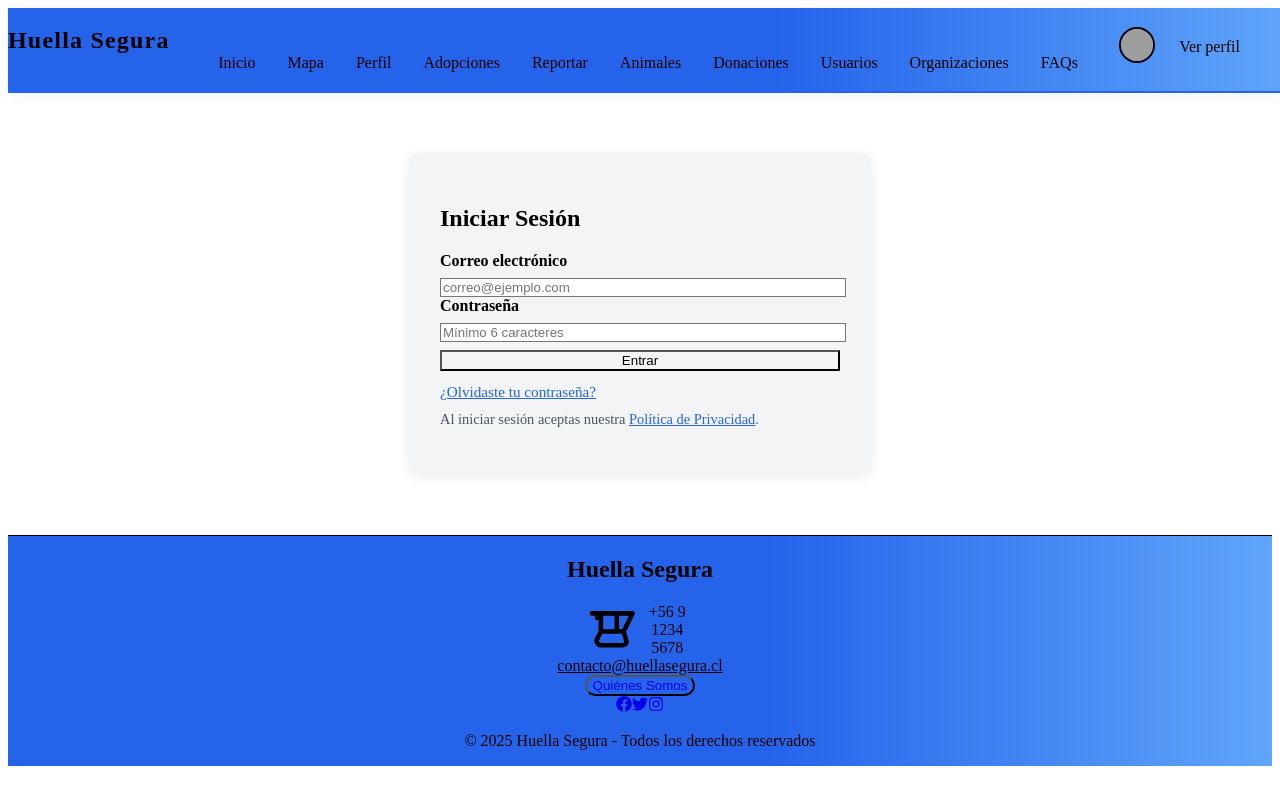
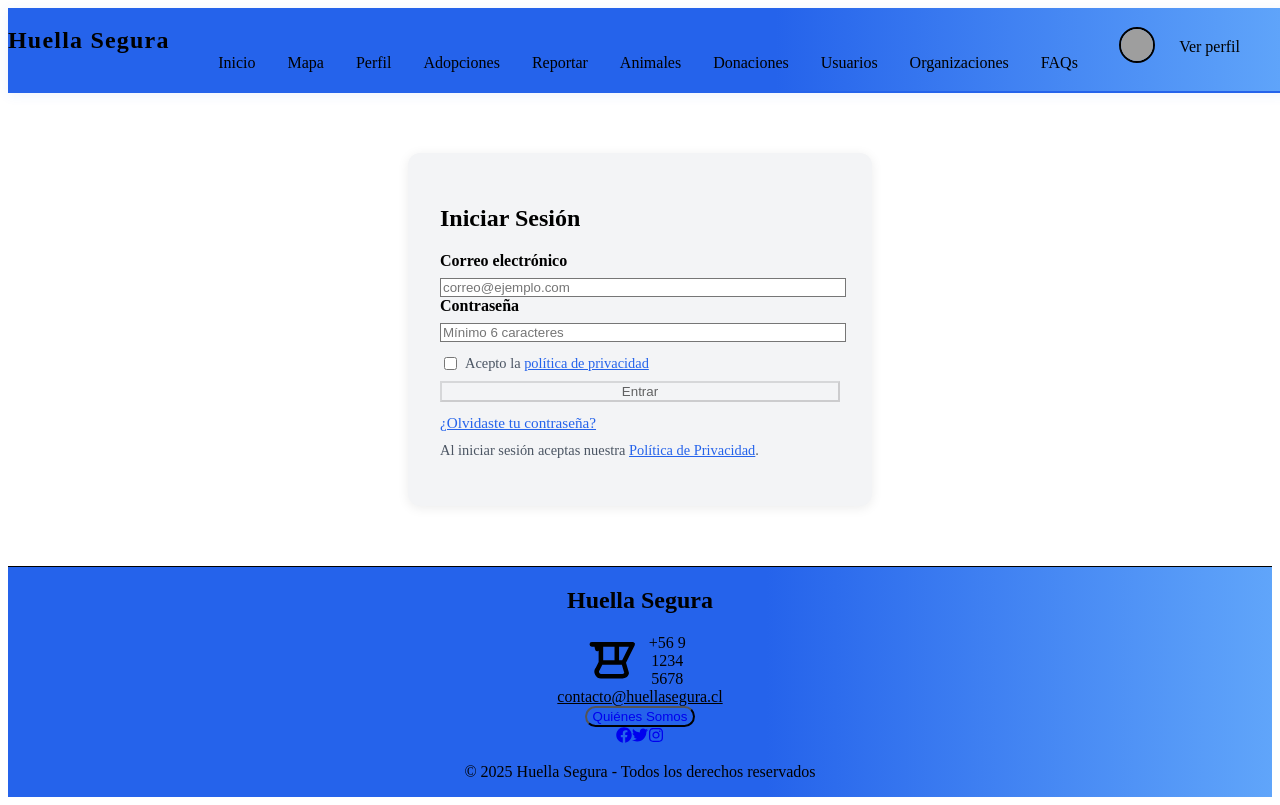
Before and after one commit to imeduuu/integraII, a Next.js app in the folder control-sanitario-next/: page /login in a window 1280 px wide. Built offline with nearby package versions, Linux system fonts and the light colour scheme; grey boxes are pictures that could not be loaded.

Commit message:
Agregar checkbox de aceptación de política en formularios

```diff
--- a/control-sanitario-next/src/components/AdoptionForm.tsx
+++ b/control-sanitario-next/src/components/AdoptionForm.tsx
@@ -61,6 +61,7 @@ export default function AdoptionForm({ animal, onSubmit }: Props) {
       })
       .finally(() => setIsSubmitting(false));
   };
+const [acceptedPolicy, setAcceptedPolicy] = useState(false);
 
   return (
     <form
@@ -124,21 +125,42 @@ export default function AdoptionForm({ animal, onSubmit }: Props) {
         />
         <span id="reason-help" className="text-xs text-gray-500">Explica por qué quieres adoptar.</span>
       </div>
+{}
+      <div className="flex items-center mt-4">
+        <input
+          type="checkbox"
+          id="acceptPolicy"
+          checked={acceptedPolicy}
+          onChange={(e) => setAcceptedPolicy(e.target.checked)}
+          className="mr-2"
+        />
+        <label htmlFor="acceptPolicy" className="text-sm text-gray-700">
+          Acepto la{" "}
+          <a
+            href="/politica-privacidad"
+            className="text-green-700 underline"
+            target="_blank"
+            rel="noopener noreferrer"
+          >
+            política de privacidad
+          </a>
+        </label>
+      </div>
 
-      {/* Migración: Se reemplaza el botón nativo por el componente Button UI estándar. Se mantiene la lógica y accesibilidad. */}
+      {/* Botón deshabilitado hasta aceptar la política */}
       <Button
         type="submit"
         variant="primary"
-        className="bg-green-600 hover:bg-green-700 focus:outline-green-600"
+        className="bg-green-600 hover:bg-green-700 focus:outline-green-600 mt-4"
         aria-label="Enviar solicitud de adopción"
-        disabled={isSubmitting}
+        disabled={isSubmitting || !acceptedPolicy}
       >
         {isSubmitting ? (
           <span className="inline-flex items-center gap-2">
             <Loader size={16} /> Enviando...
           </span>
         ) : (
-          'Enviar solicitud'
+          "Enviar solicitud"
         )}
       </Button>
     </form>
--- a/control-sanitario-next/src/pages/donations.tsx
+++ b/control-sanitario-next/src/pages/donations.tsx
@@ -52,6 +52,7 @@ const Donations = () => {
     addToast('¡Gracias por tu generosa donación! Nos pondremos en contacto pronto.', 'success');
     setFormData({ name: '', email: '', type: '', quantity: '', message: '' });
   };
+const [acceptedPolicy, setAcceptedPolicy] = React.useState(false);
 
   return (
     <>
@@ -136,7 +137,28 @@ const Donations = () => {
 </p>
 
               {/* Migración: Se reemplaza el botón nativo por el componente Button UI estándar. */}
-              <Button type="submit" className={`${styles.btn} ${styles.btnPrimary}`}>Registrar Donación</Button>
+              <Button type="submit" className={`${styles.btn} ${styles.btnPrimary}`} disabled={!acceptedPolicy}>
+  Registrar Donación
+</Button>
+
+              <p style={{ fontSize: '0.9rem', color: '#4b5563', marginTop: '12px' }}>
+  Acepto la{' '}
+  <a
+    href="/politica-privacidad"
+    style={{ color: '#2563eb', textDecoration: 'underline' }}
+    target="_blank"
+    rel="noopener noreferrer"
+  >
+    política de privacidad
+  </a>.
+  <input
+    type="checkbox"
+    checked={acceptedPolicy}
+    onChange={(e) => setAcceptedPolicy(e.target.checked)}
+    style={{ marginLeft: 8 }}
+  />
+</p>
+
             </div>
           </form>
         </section>
--- a/control-sanitario-next/src/pages/login.tsx
+++ b/control-sanitario-next/src/pages/login.tsx
@@ -57,6 +57,8 @@ const Login = () => {
   const { register, handleSubmit, formState: { errors } } = useForm<LoginFormInputs>();
   const { addToast } = useNotification();
   const [mensaje, setMensaje] = React.useState('');
+  const [acceptedPolicy, setAcceptedPolicy] = React.useState(false);
+
 
   const onSubmit: SubmitHandler<LoginFormInputs> = async (data) => {
     try {
@@ -114,9 +116,33 @@ const Login = () => {
           })}
         />
         {errors.password && <span style={errorStyle}>{errors.password.message}</span>}
+      <div style={{ marginTop: 12, display: 'flex', alignItems: 'center' }}>
+  <input
+    type="checkbox"
+    id="acceptPolicy"
+    checked={acceptedPolicy}
+    onChange={(e) => setAcceptedPolicy(e.target.checked)}
+    style={{ marginRight: 8 }}
+  />
+  <label htmlFor="acceptPolicy" style={{ fontSize: '0.9rem', color: '#4b5563' }}>
+    Acepto la{' '}
+    <a
+      href="/politica-privacidad"
+      style={{ color: '#2563eb', textDecoration: 'underline' }}
+      target="_blank"
+      rel="noopener noreferrer"
+    >
+      política de privacidad
+    </a>
+  </label>
+</div>
+
 
   {/* Migración: Se reemplaza el botón nativo por el componente Button UI estándar. */}
-  <Button type="submit" style={{ width: '100%', marginTop: 8 }}>Entrar</Button>
+  <Button type="submit" style={{ width: '100%', marginTop: 8 }} disabled={!acceptedPolicy}>
+  Entrar
+</Button>
+
 
         <div style={{ marginTop: 12 }}>
           <a href="/forgot-password" style={{ color: '#2563eb', textDecoration: 'underline', fontSize: '0.95rem' }}>
--- a/control-sanitario-next/src/pages/politica-privacidad.tsx
+++ b/control-sanitario-next/src/pages/politica-privacidad.tsx
@@ -47,7 +47,7 @@ const PoliticaPrivacidad: React.FC = () => {
 
       <p className="mt-6">
         Volver a los formularios principales:{" "}
-        <Link href="/registro" className="text-blue-600 underline">
+        <Link href="/register" className="text-blue-600 underline">
           Registro
         </Link>{" "}
         |{" "}
@@ -55,7 +55,7 @@ const PoliticaPrivacidad: React.FC = () => {
           Login
         </Link>{" "}
         |{" "}
-        <Link href="/reportes" className="text-blue-600 underline">
+        <Link href="/report" className="text-blue-600 underline">
           Reportes
         </Link>
       </p>
--- a/control-sanitario-next/src/pages/register.tsx
+++ b/control-sanitario-next/src/pages/register.tsx
@@ -60,6 +60,8 @@ const Register = () => {
   const { addToast } = useNotification();
   const [mensaje, setMensaje] = React.useState('');
   const password = watch('password', '');
+  const [acceptedPolicy, setAcceptedPolicy] = React.useState(false);
+
 
   const onSubmit: SubmitHandler<RegisterFormInputs> = (data) => {
     console.log('Datos del formulario:', data);
@@ -130,9 +132,33 @@ const Register = () => {
           })}
         />
         {errors.confirm && <span style={errorStyle}>{errors.confirm.message}</span>}
+        {/* Checkbox de aceptación de política de privacidad */}
+<div style={{ marginTop: 12, display: 'flex', alignItems: 'center' }}>
+  <input
+    type="checkbox"
+    id="acceptPolicy"
+    checked={acceptedPolicy}
+    onChange={(e) => setAcceptedPolicy(e.target.checked)}
+    style={{ marginRight: 8 }}
+  />
+  <label htmlFor="acceptPolicy" style={{ fontSize: '0.9rem', color: '#4b5563' }}>
+    Acepto la{' '}
+    <a
+      href="/politica-privacidad"
+      style={{ color: '#2563eb', textDecoration: 'underline' }}
+      target="_blank"
+      rel="noopener noreferrer"
+    >
+      política de privacidad
+    </a>
+  </label>
+</div>
+
 
   {/* Migración: Se reemplaza el botón nativo por el componente Button UI estándar. */}
-    <Button type="submit" style={{ width: '100%', marginTop: 8 }}>Registrarse</Button>
+<Button type="submit" style={{ width: '100%', marginTop: 8 }} disabled={!acceptedPolicy}>
+  Registrarse
+</Button>
 
   {/* Texto con enlace a la política de privacidad */}
   <p style={{ fontSize: '0.9rem', color: '#4b5563', marginTop: 12 }}>
```
